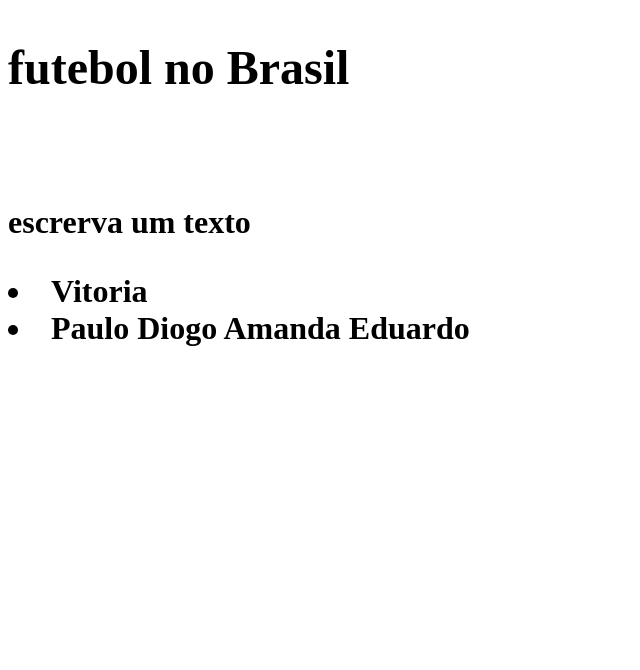
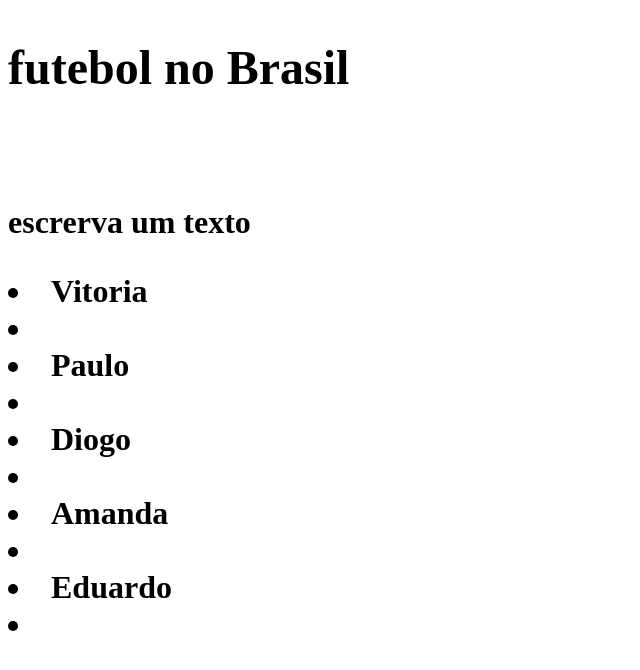
Before and after one commit to vitoriacris1205/1bmonteiro, a plain HTML site: page index.html in a window 1280 px wide. Shown: the whole page, without its empty margins (0-640 px from the left). Drawn offline with Linux system fonts and the light colour scheme.

Commit message:
Add files via upload

```diff
--- a/index.html
+++ b/index.html
@@ -12,10 +12,10 @@
         <p>escrerva um texto</p>
         <a>
         <li>Vitoria<li>
-        <//>Paulo<//>
-        <//>Diogo<//>
-        <//>Amanda<//>
-        <//>Eduardo<//>
+        <li>Paulo<li>
+        <li>Diogo<li>
+        <li>Amanda<li>
+        <li>Eduardo<li>
     </a>
     </futebol>
     </h1>
```
